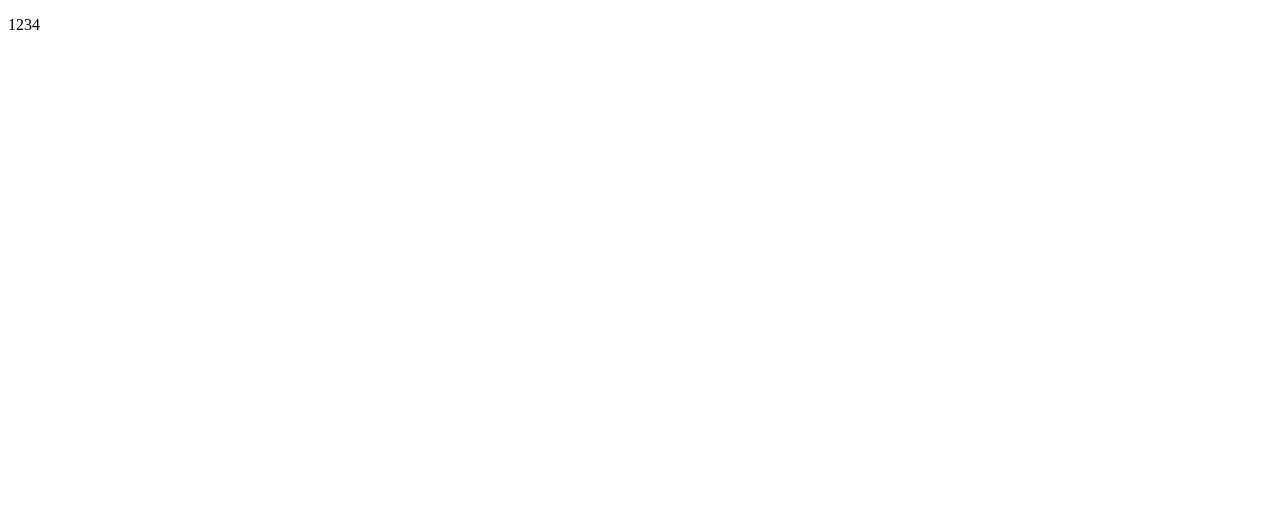
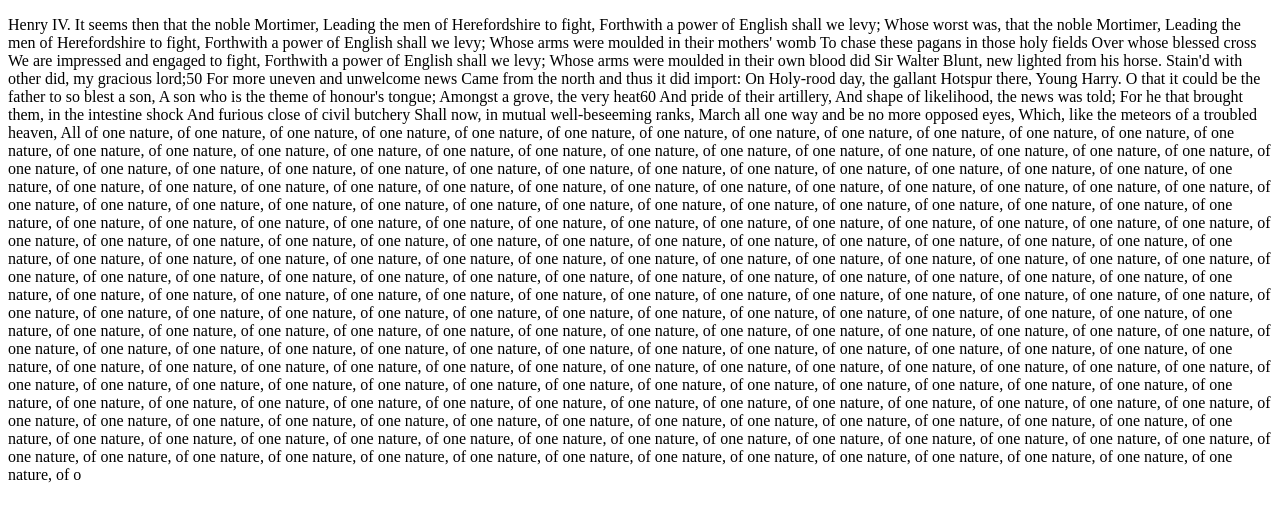
Before and after one commit to minecraftcoder17/Shakespeare, a plain HTML site: page index.html in a window 1280 px wide. Drawn offline with Linux system fonts and the light colour scheme.

Commit message:
made it working

```diff
--- a/index.html
+++ b/index.html
@@ -13,19 +13,24 @@
         // History of Henry IV, Part I
 
         const textbox = document.getElementById("text")
-        textbox.innerHTML = 1234
+        textbox.innerHTML = letterafter("e",textfile)
 
+        let textrunning = "Henry"
+        for (let i = 0; i < 5000; i++) {
+            textrunning = textrunning+letterafter(textrunning.slice(-8), textfile)
+        }
+        textbox.innerHTML = textrunning
 
+        function letterafter(substring, fulltext){
+            return fulltext[getstringpos(substring,fulltext)+substring.length]
+        }
 
-
-
-
-        function getstringpos(string, text){
-            let i = Math.random()*text.length
-            if(-1 != text.indexOf(string, Math.floor(i))){
-                return(text.indexOf(string, Math.floor(i)))
+        function getstringpos(substring, fulltext){
+            let i = Math.random()*fulltext.length
+            if(-1 != fulltext.toString().indexOf(substring, Math.floor(i))){
+                return(fulltext.toString().indexOf(substring, Math.floor(i)))
             }else{
-                return(text.indexOf(string, 0))
+                return(fulltext.toString().indexOf(substring, 0))
             }
         }
         // get the position of the string
```
